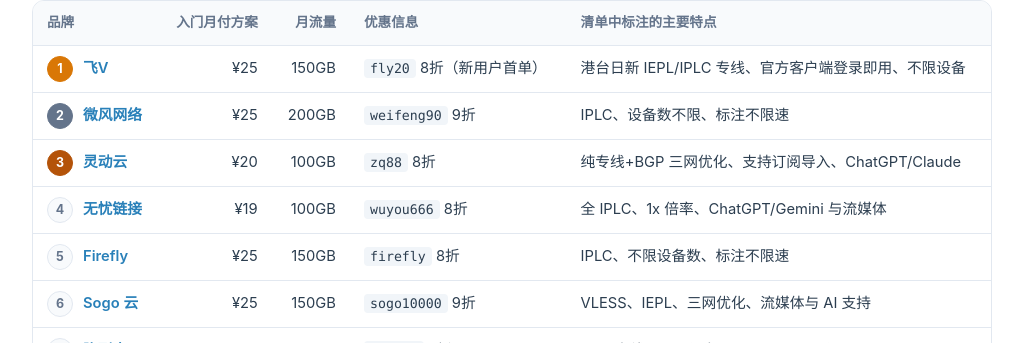
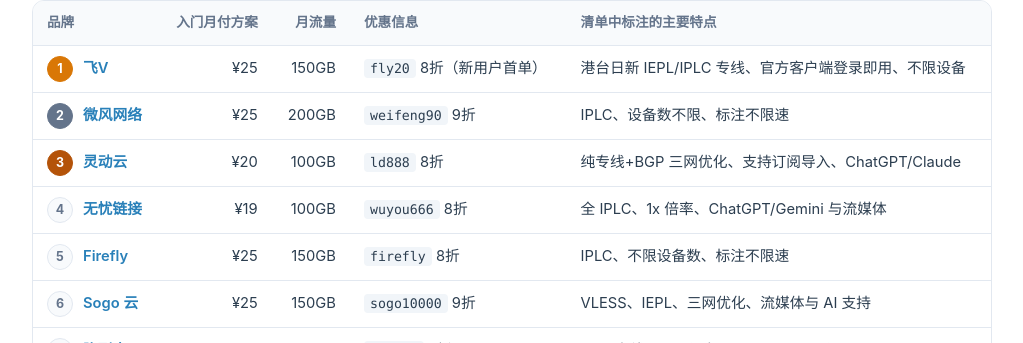
Before and after one commit to Colasaiko/tuijianjichang, a Jekyll site: the page built from airport.md, in a window 1280 px wide and 900 px high, scrolled down 1168 px. Shown: the part 105-448 px from the top of the window, without its empty margins (128-1151 px from the left). Built offline with Jekyll 4.4.1, drawn with Linux system fonts in a browser that asks for light colours.

Commit message:
Update 灵动云 coupon code to ld888
Co-Authored-By: Claude Opus 5.5 <noreply@anthropic.com>

```diff
--- a/airport.md
+++ b/airport.md
@@ -59,7 +59,7 @@ IPLC、IEPL、BGP 优化、普通国际线路等会影响路由方式，但同
 |---|---:|---:|---|---|
 | [飞V](https://varnexa.flyvaff.com/#/?code=6ae5FH9i) | ¥25 | 150GB | `fly20` 8折（新用户首单） | 港台日新 IEPL/IPLC 专线、官方客户端登录即用、不限设备 |
 | [微风网络](https://edp01.breezenetaff.com/#/?code=6ehSdfxw) | ¥25 | 200GB | `weifeng90` 9折 | IPLC、设备数不限、标注不限速 |
-| [灵动云](https://varnexa.lingdongaff.com/#/?code=TIMwZeIR) | ¥20 | 100GB | `zq88` 8折 | 纯专线+BGP 三网优化、支持订阅导入、ChatGPT/Claude |
+| [灵动云](https://varnexa.lingdongaff.com/#/?code=TIMwZeIR) | ¥20 | 100GB | `ld888` 8折 | 纯专线+BGP 三网优化、支持订阅导入、ChatGPT/Claude |
 | [无忧链接](https://wep01.worryfreeaff.com/#/?code=ydtFVWqU) | ¥19 | 100GB | `wuyou666` 8折 | 全 IPLC、1x 倍率、ChatGPT/Gemini 与流媒体 |
 | [Firefly](https://vip02.fireflyaff.com/#/?code=mcYQUZxG) | ¥25 | 150GB | `firefly` 8折 | IPLC、不限设备数、标注不限速 |
 | [Sogo 云](https://wzjc.sogoyunaff.cc/#/?code=JvxcPy2A) | ¥25 | 150GB | `sogo10000` 9折 | VLESS、IEPL、三网优化、流媒体与 AI 支持 |
@@ -223,7 +223,7 @@ IPLC、IEPL、BGP 优化、普通国际线路等会影响路由方式，但同
 
 **👉 [前往 灵动云 官网注册](https://varnexa.lingdongaff.com/#/?code=TIMwZeIR)**
 
-**🎁 专属优惠：** `zq88（8折）`
+**🎁 专属优惠：** `ld888（8折）`
 
 **适合关注这个品牌的人：**
 除了常规周期套餐，还提供不限时/按量计费套餐，适合低频使用或作为备用线路。
```
